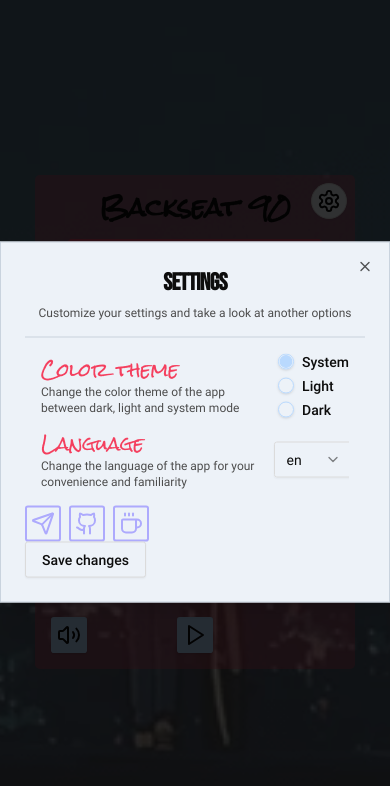
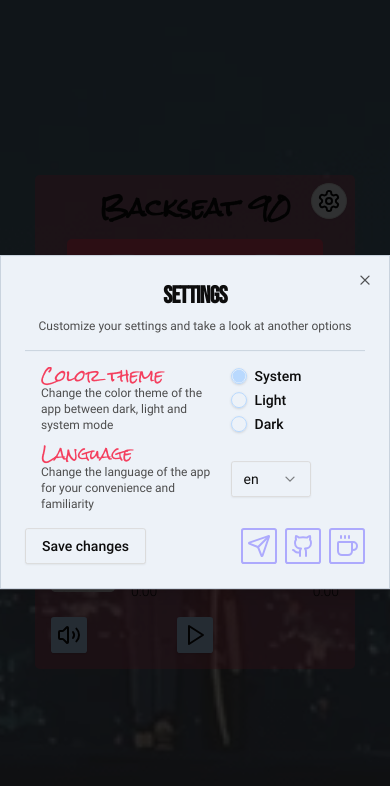
Before and after one commit to unhaten/backseat-90, a Next.js app: page / in a window 390 px wide. Both pictures are taken after a click on the button 329 px from the left and 201 px from the top of the page. Shown: the top 786 px of the page. Built offline with nearby package versions, Linux system fonts and the light colour scheme.

Commit message:
upd settings for mobile

```diff
--- a/src/components/settings-container.tsx
+++ b/src/components/settings-container.tsx
@@ -4,7 +4,7 @@ type Props = {
 
 export const SettingsContainer = ({ children }: Props) => {
 	return (
-		<div className='grid grid-cols-4 gap-2 mb-3 place-items-center'>
+		<div className='grid grid-cols-5 sm:grid-cols-4 gap-2 mb-3 place-items-center'>
 			{children}
 		</div>
 	)
--- a/src/widgets/settings/components/language-change/ui.tsx
+++ b/src/widgets/settings/components/language-change/ui.tsx
@@ -11,8 +11,8 @@ export const LanguageChange = () => {
 	const language = 'en'
 	return (
 		<SettingsContainer>
-			<div className='col-span-3'>
-				<h3 className='text-lg font-rockSalt text-rose-500'>
+			<div className='col-span-3 sm:col-span-4'>
+				<h3 className='text-md sm:text-lg font-rockSalt text-rose-500'>
 					Language
 				</h3>
 				<p className='text-xs text-muted-foreground'>
@@ -21,7 +21,7 @@ export const LanguageChange = () => {
 				</p>
 			</div>
 			<Select>
-				<SelectTrigger className='w-20'>
+				<SelectTrigger className='w-20 ml-auto'>
 					<SelectValue
 						defaultValue={language}
 						placeholder={language}
--- a/src/widgets/settings/components/theme-color/ui.tsx
+++ b/src/widgets/settings/components/theme-color/ui.tsx
@@ -11,8 +11,8 @@ export const ThemeColor = () => {
 	}
 	return (
 		<SettingsContainer>
-			<div className='col-span-3'>
-				<h3 className='text-lg font-rockSalt text-rose-500'>
+			<div className='col-span-3 sm:col-span-4'>
+				<h3 className='text-md sm:text-lg font-rockSalt text-rose-500'>
 					Color theme
 				</h3>
 				<p className='text-xs text-muted-foreground'>
@@ -20,7 +20,11 @@ export const ThemeColor = () => {
 					system mode
 				</p>
 			</div>
-			<RadioGroup defaultValue={theme} onValueChange={handleThemeChange}>
+			<RadioGroup
+				className='ml-auto'
+				defaultValue={theme}
+				onValueChange={handleThemeChange}
+			>
 				<div className='flex items-center space-x-2'>
 					<RadioGroupItem value='system' id='theme-system' />
 					<Label htmlFor='theme-system'>System</Label>
--- a/src/widgets/settings/ui.tsx
+++ b/src/widgets/settings/ui.tsx
@@ -43,9 +43,10 @@ export const Settings = () => {
 					<ScrollBar />
 				</ScrollArea>
 				<DialogFooter
-					className='-mt-3 pr-4'
+					className='-mt-3'
 					style={{
-						justifyContent: 'space-between'
+						justifyContent: 'space-between',
+						flexDirection: 'row'
 					}}
 				>
 					<DialogClose asChild>
```
